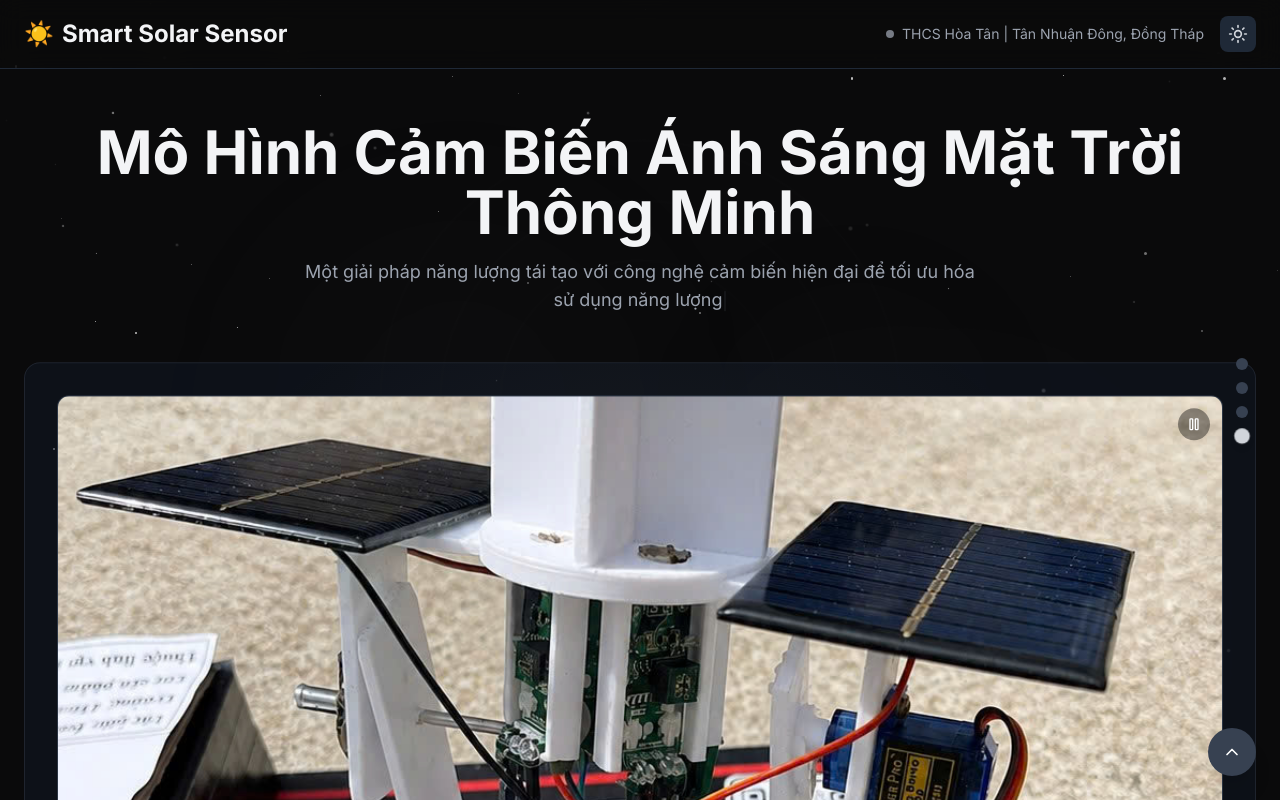
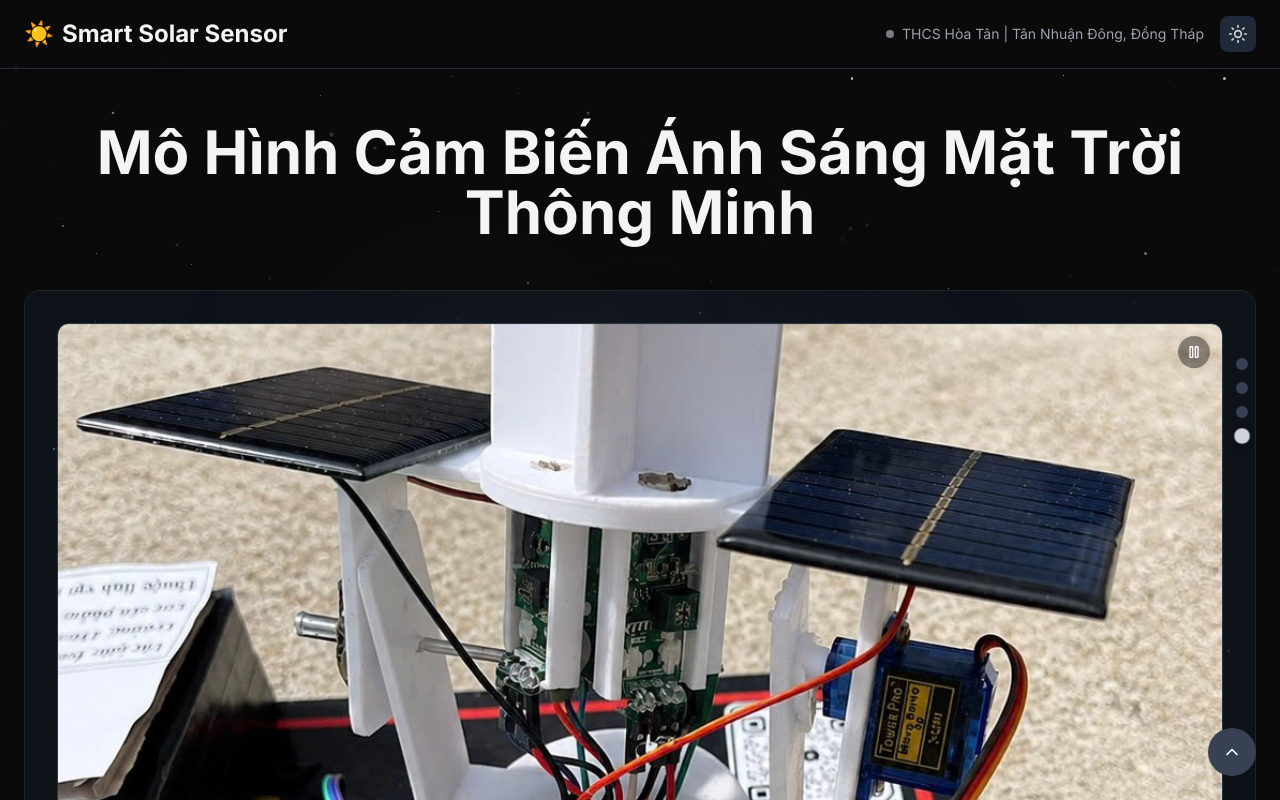
Before and after one commit to Cklh809in-0/Solar, a React (Vite) app: page / in a window 1280 px wide. Shown: the top 800 px of the page. Built offline with nearby package versions, Linux system fonts and the light colour scheme.

Commit message:
Fix: OrbitalRings dot orbit, AnimatedCounter interval leak, ShootingStar position

```diff
--- a/src/SmartSolarSensor.tsx
+++ b/src/SmartSolarSensor.tsx
@@ -17,6 +17,7 @@ const AnimatedCounter: FC<{ from?: number; to: number; suffix?: string; label: s
   const [count, setCount] = useState(from)
   const ref = useRef<HTMLDivElement>(null)
   const hasAnimated = useRef(false)
+  const timerRef = useRef<ReturnType<typeof setInterval> | null>(null)
 
   useEffect(() => {
     const el = ref.current
@@ -29,11 +30,12 @@ const AnimatedCounter: FC<{ from?: number; to: number; suffix?: string; label: s
           const steps = 30
           const increment = (to - from) / steps
           let current = from
-          const timer = setInterval(() => {
+          timerRef.current = setInterval(() => {
             current += increment
             if (current >= to) {
               setCount(to)
-              clearInterval(timer)
+              clearInterval(timerRef.current!)
+              timerRef.current = null
             } else {
               setCount(Math.round(current))
             }
@@ -43,7 +45,13 @@ const AnimatedCounter: FC<{ from?: number; to: number; suffix?: string; label: s
       { threshold: 0.5 },
     )
     observer.observe(el)
-    return () => observer.disconnect()
+    return () => {
+      observer.disconnect()
+      if (timerRef.current) {
+        clearInterval(timerRef.current)
+        timerRef.current = null
+      }
+    }
   }, [from, to])
 
   return (
@@ -623,69 +631,6 @@ const ParallaxSection: FC<{ children: React.ReactNode; speed?: number; className
 }
 
 // ---------------------------------------------------------------------------
-// Typewriter effect
-// ---------------------------------------------------------------------------
-
-const Typewriter: FC<{ text: string; speed?: number }> = ({ text, speed = 40 }) => {
-  const [displayed, setDisplayed] = useState('')
-  const [started, setStarted] = useState(false)
-  const ref = useRef<HTMLSpanElement>(null)
-
-  useEffect(() => {
-    const el = ref.current
-    if (!el) return
-    const observer = new IntersectionObserver(
-      ([entry]) => {
-        if (entry.isIntersecting) {
-          setStarted(true)
-          observer.disconnect()
-        }
-      },
-      { threshold: 0.5 },
-    )
-    observer.observe(el)
-    return () => observer.disconnect()
-  }, [])
-
-  useEffect(() => {
-    if (!started) return
-    let i = 0
-    let dir = 1
-    let paused = false
-    const timer = setInterval(() => {
-      if (paused) return
-      i += dir
-      if (i > text.length) {
-        dir = -1
-        i = text.length
-        paused = true
-        setTimeout(() => { paused = false }, 10000)
-        return
-      } else if (i < 0) {
-        dir = 1
-        i = 0
-        paused = true
-        setTimeout(() => { paused = false }, 2000)
-        return
-      }
-      setDisplayed(text.slice(0, i))
-    }, speed)
-    return () => clearInterval(timer)
-  }, [started, text, speed])
-
-  return (
-    <span ref={ref}>
-      {displayed}
-      <motion.span
-        className="inline-block w-[2px] h-[1.1em] bg-gray-400 dark:bg-gray-500 ml-0.5 align-middle"
-        animate={{ opacity: [1, 0] }}
-        transition={{ duration: 0.6, repeat: Infinity, repeatType: 'reverse' }}
-      />
-    </span>
-  )
-}
-
-// ---------------------------------------------------------------------------
 // Footer
 // ---------------------------------------------------------------------------
 
@@ -726,9 +671,7 @@ const SmartSolarSensor: FC = () => {
               <h1 className="text-3xl sm:text-5xl md:text-6xl font-bold mb-4 text-gray-800 dark:text-gray-100">
                 Mô Hình Cảm Biến Ánh Sáng Mặt Trời Thông Minh
               </h1>
-              <p className="text-base sm:text-lg text-gray-500 dark:text-gray-400 max-w-2xl mx-auto min-h-[1.5em]">
-                <Typewriter text="Một giải pháp năng lượng tái tạo với công nghệ cảm biến hiện đại để tối ưu hóa sử dụng năng lượng" />
-              </p>
+
             </motion.div>
 
             <ImageCarousel />
--- a/src/components/AnimatedBackground.tsx
+++ b/src/components/AnimatedBackground.tsx
@@ -95,7 +95,6 @@ const ShootingStar: FC<{ delay: number; top: number; duration: number }> = ({
   <motion.div
     className="absolute w-[1.5px] h-[1.5px] rounded-full"
     style={{
-      left: '-10px',
       top: `${top}%`,
       background:
         'linear-gradient(to right, transparent, rgba(200,200,200,0.7), rgba(200,200,200,0))',
@@ -188,7 +187,7 @@ const OrbitalRings: FC = () => (
       >
         <div
           className="w-1.5 h-1.5 rounded-full bg-gray-400/30 dark:bg-gray-300/30 absolute"
-          style={{ top: '50%', left: '50%', transform: 'translate(-50%, -50%)' }}
+          style={{ top: '0', left: '50%', transform: 'translate(-50%, -50%)' }}
         />
       </motion.div>
     ))}
```
